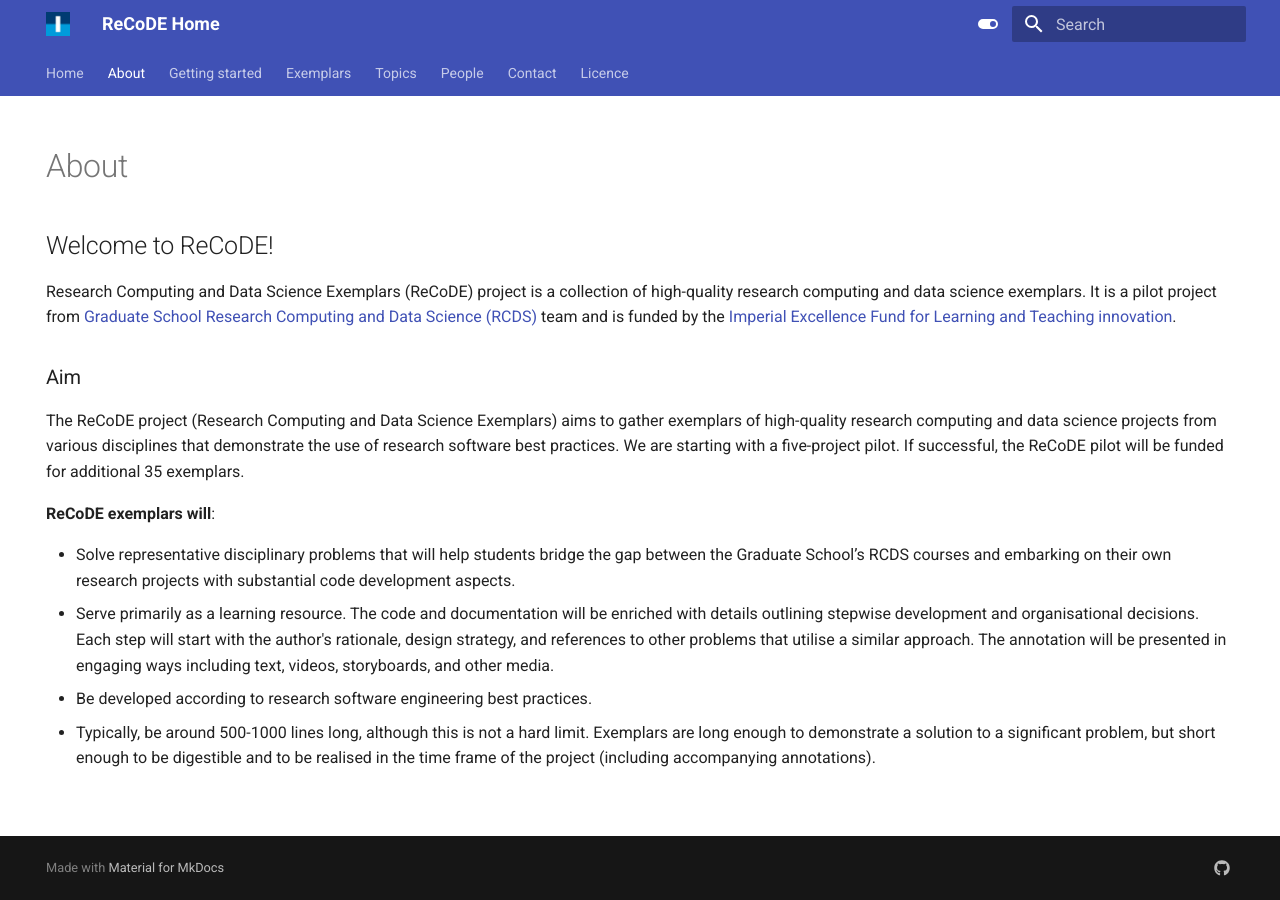
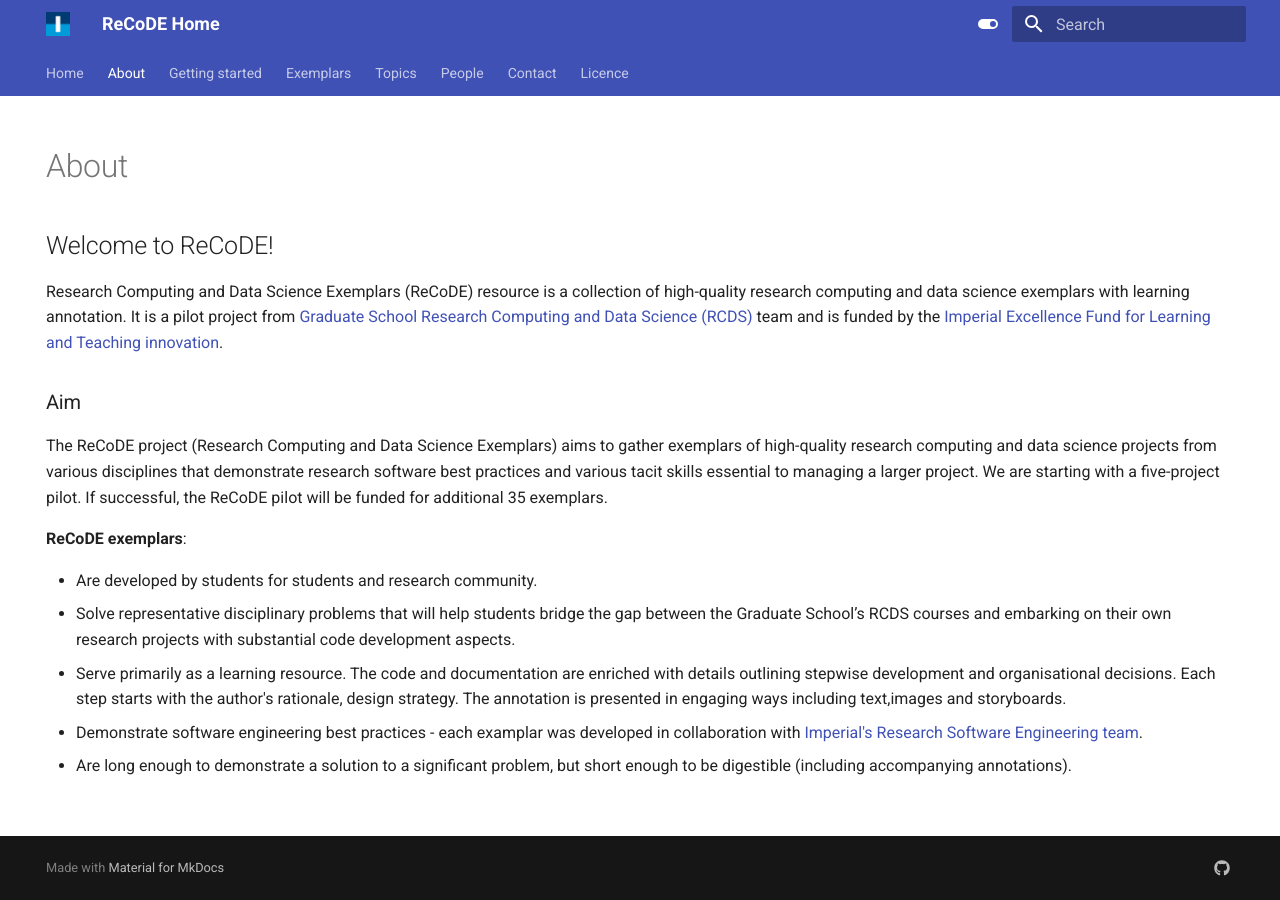
Before and after one commit to ImperialCollegeLondon/ReCoDE-home, an MkDocs documentation site: the page built from docs/about.md, in a window 1280 px wide. Built offline with MkDocs 1.6.1 and Material for MkDocs 9.7.7, drawn with Linux system fonts in a browser that asks for light colours.

Commit message:
Edit: tweak content, add link to RSE group

```diff
--- a/docs/about.md
+++ b/docs/about.md
@@ -8,14 +8,15 @@ search:
 
 ## Welcome to ReCoDE!
 
-Research Computing and Data Science Exemplars (ReCoDE) project is a collection of high-quality research computing and data science exemplars. It is a pilot project from [Graduate School Research Computing and Data Science (RCDS)](https://www.imperial.ac.uk/study/pg/graduate-school/students/doctoral/professional-development/research-computing-data-science/) team and is funded by the [Imperial Excellence Fund for Learning and Teaching innovation](https://www.imperial.ac.uk/about/leadership-and-strategy/provost/vice-provost-education/the-excellence-fund-for-learning-and-teaching-innovation/).
+Research Computing and Data Science Exemplars (ReCoDE) resource is a collection of high-quality research computing and data science exemplars with learning annotation. It is a pilot project from [Graduate School Research Computing and Data Science (RCDS)](https://www.imperial.ac.uk/study/pg/graduate-school/students/doctoral/professional-development/research-computing-data-science/) team and is funded by the [Imperial Excellence Fund for Learning and Teaching innovation](https://www.imperial.ac.uk/about/leadership-and-strategy/provost/vice-provost-education/the-excellence-fund-for-learning-and-teaching-innovation/).
 
 ### Aim
-The ReCoDE project (Research Computing and Data Science Exemplars) aims to gather exemplars of high-quality research computing and data science projects from various disciplines that demonstrate the use of research software best practices. We are starting with a five-project pilot. If successful, the ReCoDE pilot will be funded for additional 35 exemplars.
+The ReCoDE project (Research Computing and Data Science Exemplars) aims to gather exemplars of high-quality research computing and data science projects from various disciplines that demonstrate research software best practices and various tacit skills essential to managing a larger project. We are starting with a five-project pilot. If successful, the ReCoDE pilot will be funded for additional 35 exemplars.
 
-__ReCoDE exemplars will__:
+__ReCoDE exemplars__:
 
+* Are developed by students for students and research community.
 * Solve representative disciplinary problems that will help students bridge the gap between the Graduate School’s RCDS courses and embarking on their own research projects with substantial code development aspects.
-* Serve primarily as a learning resource. The code and documentation will be enriched with details outlining stepwise development and organisational decisions. Each step will start with the author's rationale, design strategy, and references to other problems that utilise a similar approach. The annotation will be presented in engaging ways including text, videos, storyboards, and other media.
-* Be developed according to research software engineering best practices.
-* Typically, be around 500-1000 lines long, although this is not a hard limit. Exemplars are long enough to demonstrate a solution to a significant problem, but short enough to be digestible and to be realised in the time frame of the project (including accompanying annotations).
+* Serve primarily as a learning resource. The code and documentation are enriched with details outlining stepwise development and organisational decisions. Each step starts with the author's rationale, design strategy. The annotation is presented in engaging ways including text,images and storyboards.
+* Demonstrate software engineering best practices - each examplar was developed in collaboration with [Imperial's Research Software Engineering team](https://www.imperial.ac.uk/admin-services/ict/self-service/research-support/rcs/research-software-engineering/).
+* Are long enough to demonstrate a solution to a significant problem, but short enough to be digestible (including accompanying annotations).
```
